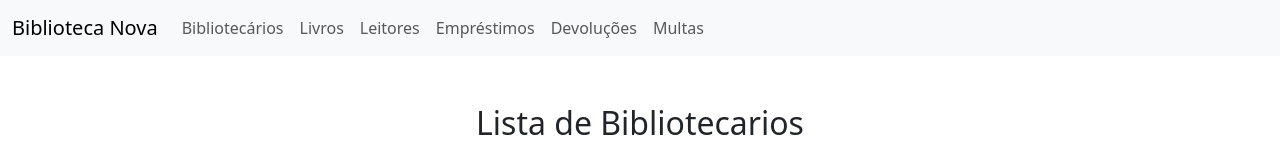
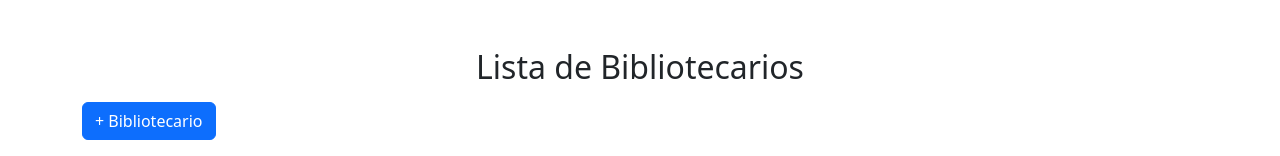
Before and after one commit to nogueiiiiiiiiira/apiBookFront, a React (Vite) app in the folder Front/: page /Librarians in a window 1280 px wide. Shown: the top 156 px of the page. Built offline with nearby package versions, Linux system fonts and the light colour scheme; no server answers.

Commit message:
arrumando arquivo que faltou dar stash

```diff
--- a/Front/src/pages/librarians.jsx
+++ b/Front/src/pages/librarians.jsx
@@ -1,6 +1,5 @@
 import React, { useState, useEffect } from "react";
 import { apiBiblioteca } from "../api/server";
-import Menu from "../components/Menu"
 
 export function Librarians() {
   const [content, setContent] = useState(<LibrarianList showForm={showForm} />);
@@ -14,12 +13,9 @@ export function Librarians() {
   }
 
   return (
-    <>
-    <Menu />
     <div className="container my-5">
       {content}
     </div>
-    </>
   );
 }
 
```
